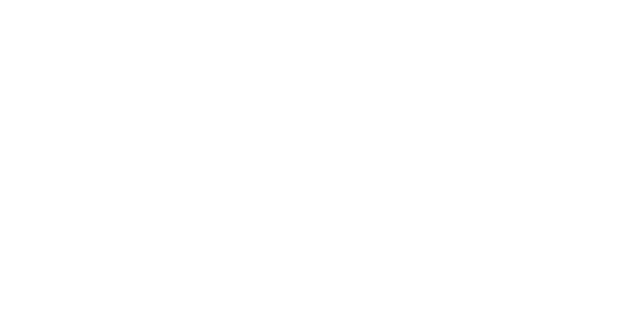
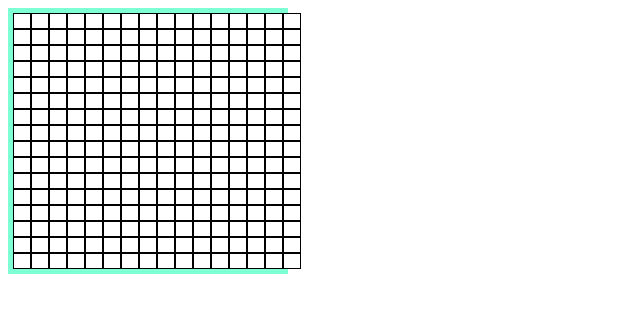
Before and after one commit to Davi-Schramm/Project-Etch-A-Sketch, a plain HTML site: page index.html in a window 1280 px wide. Shown: the whole page, without its empty margins (0-640 px from the left). Drawn offline with Linux system fonts and the light colour scheme.

Commit message:
Made the square blocks

```diff
--- a/index.html
+++ b/index.html
@@ -5,8 +5,15 @@
     <meta http-equiv="X-UA-Compatible" content="IE=edge">
     <meta name="viewport" content="width=device-width, initial-scale=1.0">
     <title>Etch a Sketch</title>
+    <link rel="stylesheet" href="style.css">
 </head>
 <body>
 
+    <div id="container">
+
+    </div>
+
+
+    <script src="script.js"></script>
 </body>
 </html>
--- a/script.js
+++ b/script.js
@@ -0,0 +1,23 @@
+const container = document.getElementById("container");
+
+var matrix = Array(16).fill(Array(16));
+var lines = [];
+for(let i = 0;i<16;i++){
+    const liner = document.createElement("div");
+    liner.classList.add("liner");
+    container.appendChild(liner);
+    lines[i] = liner;
+}
+
+// i são as linhas
+// j são os blocos
+
+
+for(let i = 0;i<16;i++){
+    for(let j = 0;j<16;j++){
+        matrix[i][j] = document.createElement('div');
+        matrix[i][j].classList.add('flexdraw');
+        lines[i].appendChild(matrix[i][j]);
+    }
+
+}
--- a/style.css
+++ b/style.css
@@ -0,0 +1,17 @@
+#container{
+    width: 21.4%;
+    border: 5px solid aquamarine;
+}
+
+#container .liner .flexdraw{
+    flex:0 0 auto;
+    border:2px solid black;
+    background-color:white;
+    width:16px;
+    border: 1px solid black;
+}
+
+#container .liner{
+    display: flex;
+    height: 16px;
+}
```
